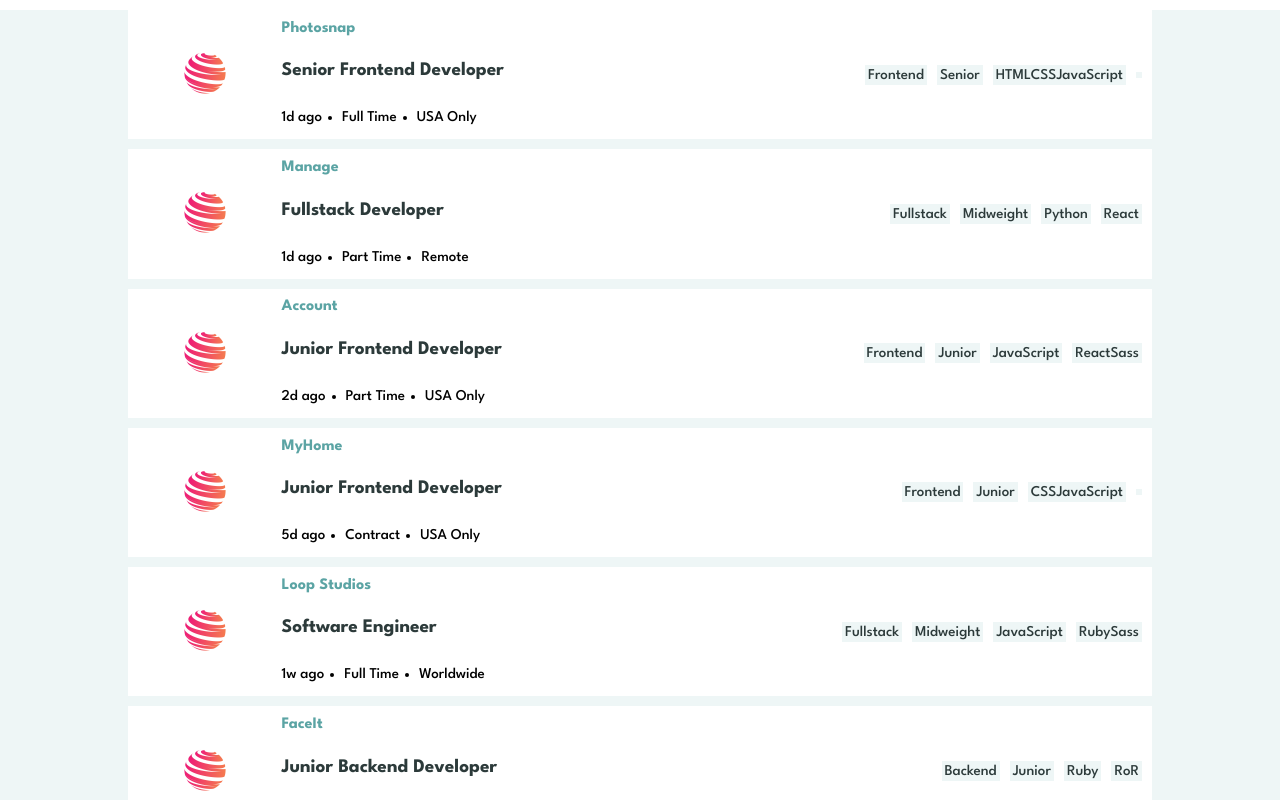
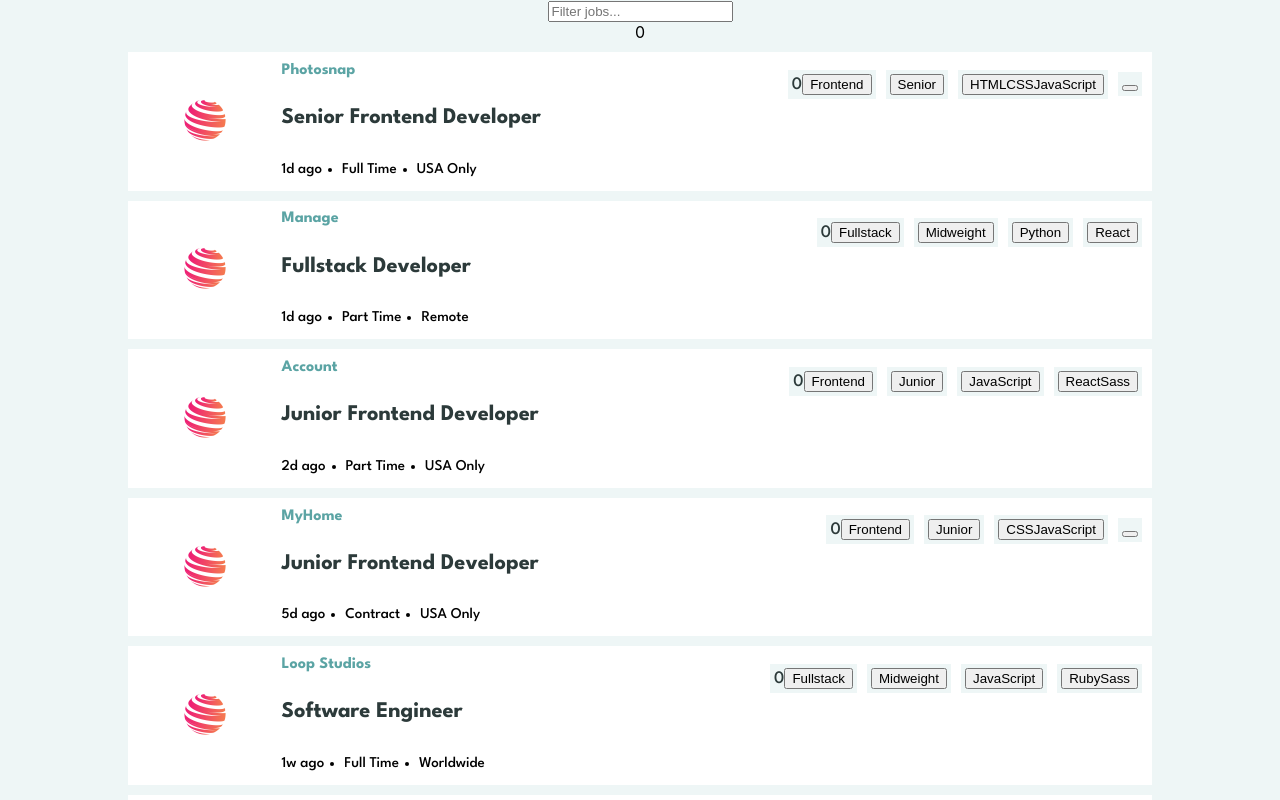
Before and after one commit to hachi-ops/cyf_react_challenges, a React (Create React App) app: page / in a window 1280 px wide. Shown: the top 800 px of the page. Built offline with nearby package versions, Linux system fonts and the light colour scheme.

Commit message:
styling changes

```diff
--- a/src/App.css
+++ b/src/App.css
@@ -63,12 +63,13 @@ h1 {
 
 h2 {
   color: var(--very-dark-grayish-cyan);
-  font-size: 1.2rem;
+  font-size: 1.4rem;
 }
 .languages-and-tools {
   display: flex;
   justify-items: flex-end;
   align-items: center;
+  font-size: 1.1rem;
 }
 
 .languages-and-tools li {
@@ -76,6 +77,6 @@ h2 {
   margin-right: 10px;
   background-color: var(--light-grayish-cyan-2);
   color: var(--very-dark-grayish-cyan);
-  padding: 3px;
+  padding: 4px;
   border: 3px;
 }
--- a/src/App.js
+++ b/src/App.js
@@ -1,10 +1,18 @@
-import React from "react";
+import React, {useState} from "react";
 import Card from "./components/Card";
+import Filter from "./components/Filter";
 import './App.css';
 
 function App () {
+     const [clicked, setClicked] = useState(0);
+   function logWhenClicked () {
+        console.log("button clicked");
+        return null;
+    }
   return (
     <div className="App">
+      <Filter handleClick={logWhenClicked}/>
+      <div>{clicked}</div>
       <Card />
     </div>
   )
--- /dev/null
+++ b/src/components/Filter.js
@@ -0,0 +1,15 @@
+import React from "react";
+
+function Filter (props) {
+
+    return (
+        <div>
+            <input
+            placeholder="Filter jobs..."
+            onClick={props.handleClick}
+            />
+        </div>
+    )
+}
+
+export default Filter;
--- a/src/components/LanguagesAndTools.js
+++ b/src/components/LanguagesAndTools.js
@@ -1,13 +1,40 @@
-import React from 'react';
+import React, { useState } from 'react';
 
 function LanguagesAndTools (props) {
+      const [caught, setCaught] = useState([]);
+
+      function catchPokemon() {
+         const ourPokemon = "Balbasaur";
+      //    const newArray = caught.concat(ourPokemon);
+      // const newArray = [caught, ourPokemon];
+      // const newArray= [...caught];
+      // newArray.push(ourPokemon);
+      const newArray = caught.slice();
+      newArray.push(ourPokemon);
+
+         setCaught(newArray);
+
+      // setCaught((currentCaught) => {
+      //       return currentCaught.concat(ourPokemon);
+      // })
+      }
   return (
-        <ul className='languages-and-tools'>
-              <li>{props.item.role}</li>
-              <li>{props.item.level}</li>
-              <li>{props.item.languages}</li>
-              <li>{props.item.tools}</li>
-        </ul>
+        <div>
+              <div>
+                    {caught.map((val, index) => {
+                          return (
+                                <li key={index}>{val}</li>
+                          )
+                    })}
+              </div>
+            <ul className='languages-and-tools'>
+              <li >{caught.length}<button onClick={catchPokemon}>{props.item.role}</button></li>
+              <li><button>{props.item.level}</button></li>
+              <li><button>{props.item.languages}</button></li>
+              <li><button>{props.item.tools}</button></li>
+            </ul>
+        </div>
+
 
   )
 }
```
